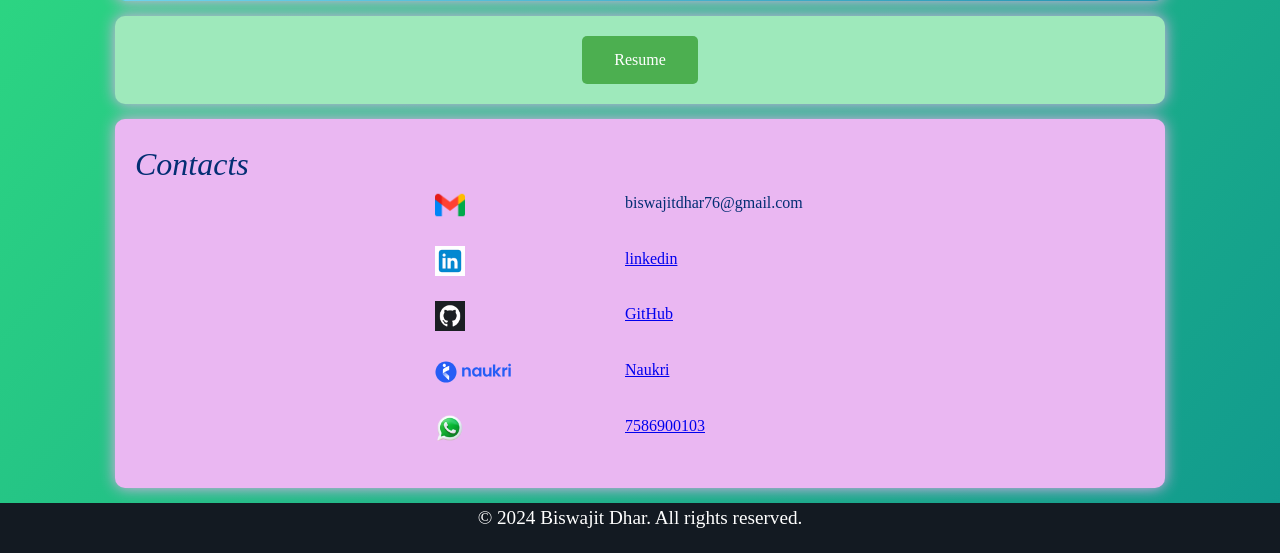
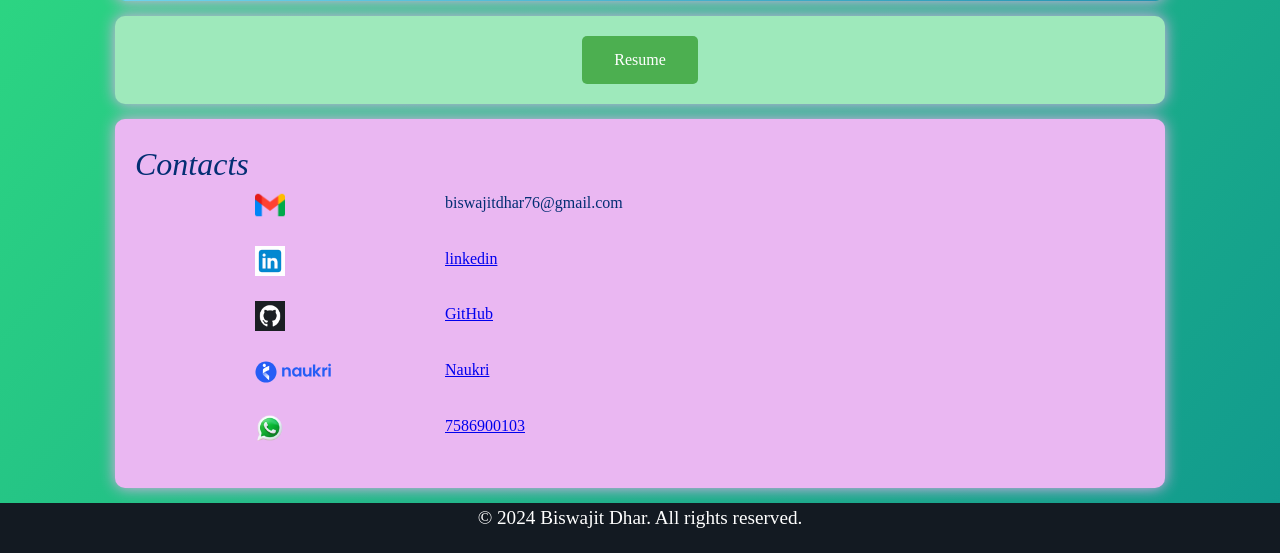
Before and after one commit to biswajitdhar76/Portfolio_Flask, a Flask app: page / in a window 1280 px wide. Shown: the part 893-1446 px from the top of the page. Run offline with Flask 3, Linux system fonts and the light colour scheme.

Commit message:
Update Home_stylesheet.css

```diff
--- a/static/Home_stylesheet.css
+++ b/static/Home_stylesheet.css
@@ -152,32 +152,32 @@ section h2{
 
 
 #gmail{
-  margin-left:300px;
+  margin-left:120px;
   margin-right: 150px;
   gap:30px;
 
 }
 
 #linkedin{
-  margin-left:300px;
+  margin-left:120px;
   margin-right: 150px;
   gap:30px;
 }
 
 #github{
-  margin-left:300px;
+  margin-left:120px;
   margin-right: 150px;
   gap: 30px;
 }
 
 #naukri{
-  margin-left:300px;
+  margin-left:120px;
   margin-right: 100px;
   gap:30px;
 }
 
 #whatsapp{
-  margin-left:300px;
+  margin-left:120px;
   margin-right: 150px;
   gap:30px;
 }
```
